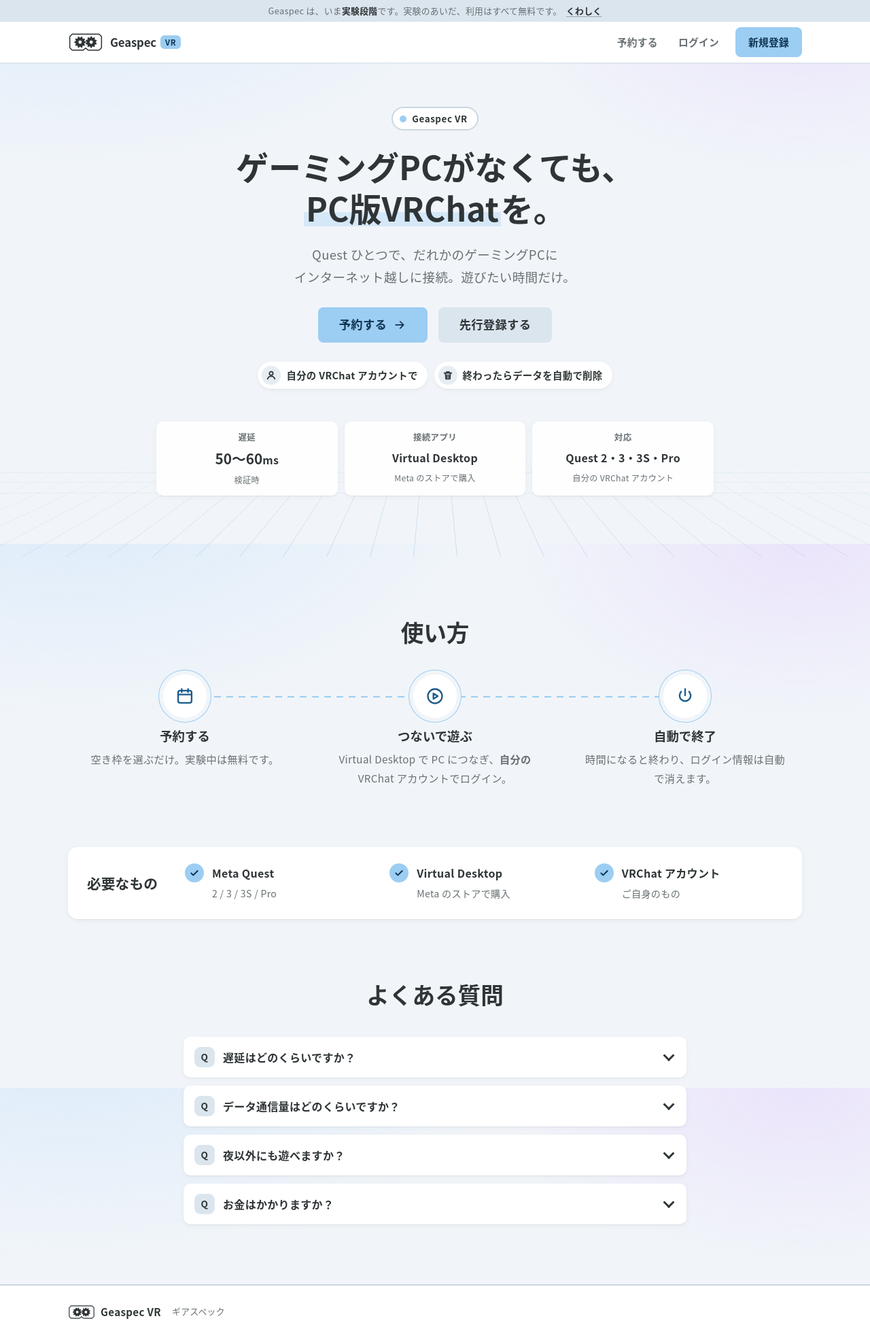
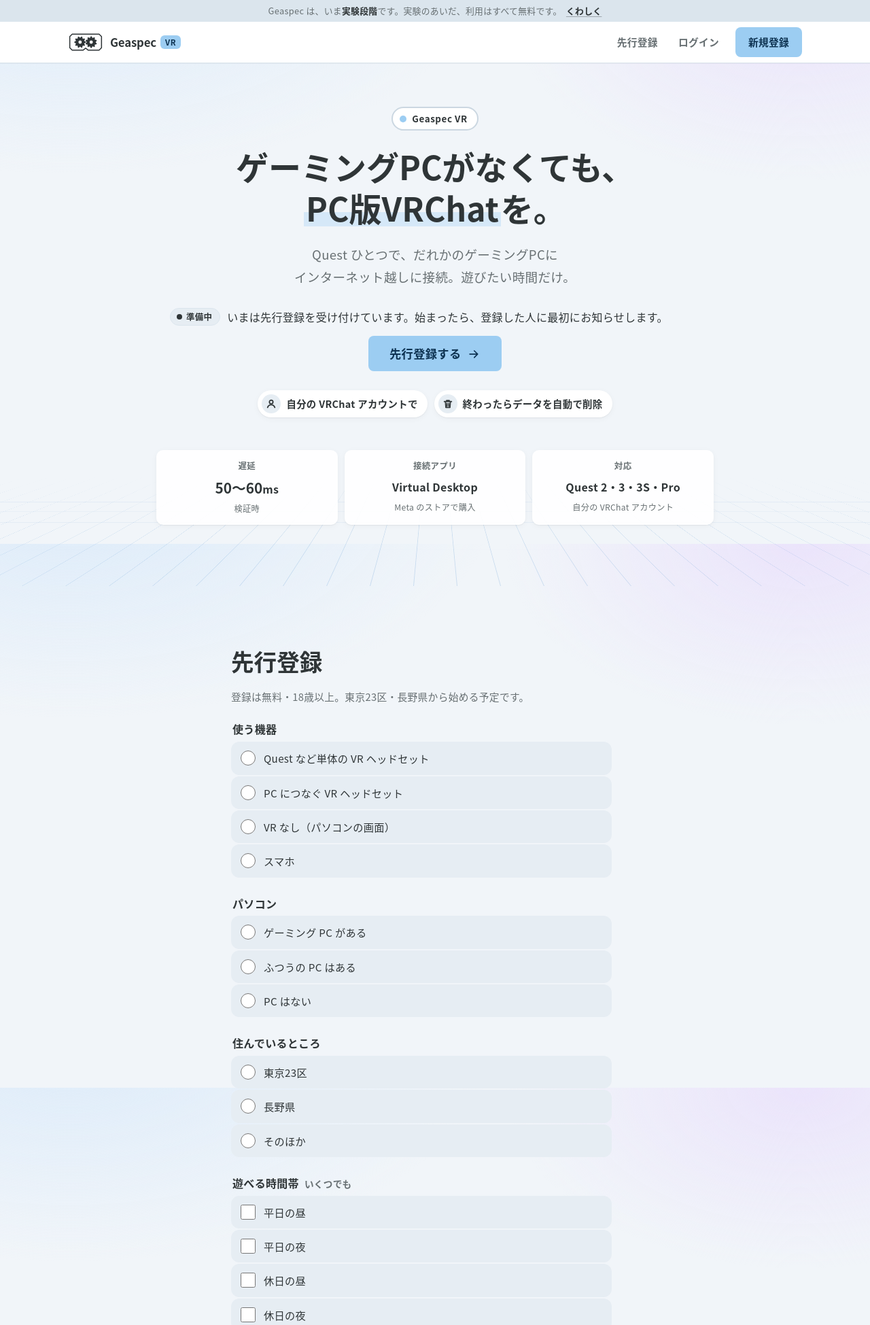
Before and after one commit to lihitothird-alt/Geaspec, a FastAPI app: page /vrchat in a window 1280 px wide. Shown: the top 1949 px of the page at 68% size. Run offline with FastAPI, Linux system fonts and the light colour scheme; data that the repository does not hold is empty; some web fonts are replaced.

Commit message:
VR: mark as coming soon and embed pre-registration form on the entrance
Co-Authored-By: Claude Opus 5.5 <noreply@anthropic.com>
Claude-Session: https://claude.ai/code/session_01CrzQPaUK2gPmFSV9Kby7iU

```diff
--- a/agent/host_agent.py
+++ b/agent/host_agent.py
@@ -57,7 +57,7 @@ else:  # テスト・dry-run 用に Windows 以外でも import できるよう
     winreg = None  # type: ignore[assignment]
 
 AGENT_NAME = "GeaspecAgent"
-AGENT_VERSION = "0.7.52"
+AGENT_VERSION = "0.7.53"
 log = logging.getLogger(AGENT_NAME)
 
 # ---------------------------------------------------------------------------
--- a/server/app/main.py
+++ b/server/app/main.py
@@ -330,7 +330,8 @@ def create_app(
             request.session["ref"] = ref
         slots = services.available_slots(db, clock.utcnow(), settings.hold_minutes)
         min_price = min((s.price_yen for s in slots), default=None)
-        return render(request, db, template, slot_count=len(slots), min_price=min_price)
+        return render(request, db, template, slot_count=len(slots), min_price=min_price,
+                      discord_url=settings.discord_invite_url, **test_choices)
 
     # VRAM の階層ごとに、向いている仕事 (AI の仕事を振り分ける目安)
     VRAM_TIERS = (
@@ -409,10 +410,11 @@ def create_app(
         email = str(form.get("email", "")).strip().lower()
         device, has_pc, area = (str(form.get(k, "")) for k in ("device", "has_pc", "area"))
         times = [t for t in form.getlist("times") if t in TEST_TIMES]
+        back = "/vrchat" if form.get("back") == "/vrchat" else "/test"
         if not (EMAIL_RE.match(email) and len(email) <= 255 and device in TEST_DEVICES and has_pc in TEST_PCS
                 and area in TEST_AREAS and form.get("adult") and form.get("agree")):
             flash(request, "入っていない項目があります。たしかめて、もう一度送ってください。", "error")
-            return redirect("/test")
+            return redirect(f"{back}#register" if back == "/vrchat" else "/test")
         row = db.scalar(select(TesterSignup).where(TesterSignup.email == email))
         if row is None:
             row = TesterSignup(email=email)
@@ -426,7 +428,7 @@ def create_app(
                       f"{TEST_AREAS[area]} / {TEST_DEVICES[device]} / {TEST_PCS[has_pc]}\n"
                       f"時間帯: {'、'.join(TEST_TIMES[t] for t in times) or 'なし'}\n"
                       f"Discord: {row.discord or 'なし'}\nメモ: {row.note or 'なし'}\n\n一覧: /admin/testers")
-        return redirect("/test?done=1")
+        return redirect("/vrchat?registered=1#register" if back == "/vrchat" else "/test?done=1")
 
     @app.get("/admin/testers", response_class=HTMLResponse)
     def admin_testers(request: Request, db: Session = Depends(get_db)):
--- a/server/app/static/style.css
+++ b/server/app/static/style.css
@@ -1855,3 +1855,5 @@ body.theme-ai::before, body.theme-gamedev::before { display: none; }
 .test-form { max-width: 560px; }
 .test-form fieldset { border: 0; padding: 0; margin: 0 0 6px; display: grid; gap: 2px; }
 .test-form legend { font-weight: 700; margin-bottom: 4px; display: flex; gap: 8px; align-items: baseline; }
+.soon-note { display: flex; gap: 10px; align-items: center; flex-wrap: wrap; margin: 4px 0 14px; }
+.register-sec .test-page { max-width: 640px; }
--- /dev/null
+++ b/server/app/templates/_tester_form.html
@@ -0,0 +1,23 @@
+{# 先行登録のフォーム。back は送ったあとに戻るページ (/test か /vrchat) #}
+  <form class="form test-form" method="post" action="/test">
+    <input type="hidden" name="back" value="{{ back|default('/test') }}">
+    <fieldset><legend>使う機器</legend>
+      {% for k, v in devices.items() %}<label class="check"><input type="radio" name="device" value="{{ k }}" required> {{ v }}</label>{% endfor %}
+    </fieldset>
+    <fieldset><legend>パソコン</legend>
+      {% for k, v in pcs.items() %}<label class="check"><input type="radio" name="has_pc" value="{{ k }}" required> {{ v }}</label>{% endfor %}
+    </fieldset>
+    <fieldset><legend>住んでいるところ</legend>
+      {% for k, v in areas.items() %}<label class="check"><input type="radio" name="area" value="{{ k }}" required> {{ v }}</label>{% endfor %}
+    </fieldset>
+    <fieldset><legend>遊べる時間帯<span class="muted small">いくつでも</span></legend>
+      {% for k, v in times.items() %}<label class="check"><input type="checkbox" name="times" value="{{ k }}"> {{ v }}</label>{% endfor %}
+    </fieldset>
+    <label>メールアドレス<input type="email" name="email" required autocomplete="email" inputmode="email" value="{{ user.email if user else '' }}"></label>
+    <label>Discord のユーザー名<span class="muted small">なくてもかまいません</span><input name="discord" maxlength="64" autocomplete="off"></label>
+    <label>ひとこと<span class="muted small">なくてもかまいません</span><textarea name="note" rows="2" maxlength="1000"></textarea></label>
+    <label class="check"><input type="checkbox" name="adult" value="1" required> 18歳以上です</label>
+    <label class="check"><input type="checkbox" name="agree" value="1" required> <span><a href="/legal/terms" target="_blank">利用規約</a>と<a href="/legal/privacy" target="_blank">プライバシーポリシー</a>に同意します</span></label>
+    <button class="btn">先行登録する</button>
+  </form>
+  <p class="muted small">いただいた連絡先は、Geaspec VR のご案内にだけ使います。</p>
--- a/server/app/templates/base.html
+++ b/server/app/templates/base.html
@@ -101,7 +101,7 @@
 
       {#- サイトごとのメニュー: 予約する・一覧・貸し出し -#}
       {%- if vr_area -%}
-        {%- set site_nav = [("/slots", "Book" if en else "予約する", "#i-calendar", true),
+        {%- set site_nav = [(vr_home ~ "#register" if not en else "/slots", "Book" if en else "先行登録", "#i-calendar", true),
                             ("/bookings", "My bookings" if en else "自分の予約", "#i-list", user),
                             ("/lend", "Lend" if en else "貸し出し", "#i-pc", user)] -%}
       {%- elif area in ("ai", "gamedev") -%}
@@ -128,7 +128,7 @@
       </nav>
 
       <div class="nav-mobile">
-        {% if vr_area and path not in ("/slots", "/vrchat", "/en/vr") %}<a class="btn small" href="/slots">{{ "Book" if en else "予約する" }}</a>{% endif %}
+        {% if vr_area and path not in ("/slots", "/vrchat", "/en/vr") %}<a class="btn small" href="{{ '/slots' if en else '/vrchat#register' }}">{{ "Book" if en else "先行登録" }}</a>{% endif %}
         <details class="menu">
           <summary><svg class="i ic-open"><use href="#i-menu"/></svg><svg class="i ic-close"><use href="#i-close"/></svg><span class="visually-hidden">メニュー</span></summary>
           <nav class="menu-panel" aria-label="メニュー">
--- a/server/app/templates/index.html
+++ b/server/app/templates/index.html
@@ -1,12 +1,12 @@
 {% extends "base.html" %}
 {% block title %}{{ settings.service_name }}（ギアスペック） | みんなで使う、みんなのパソコン{% endblock %}
-{% block description %}みんなで使う、みんなのパソコン。使っていない時間のパソコンを、必要な人と分け合う。AI やゲーム開発の仕事を頼んだり（準備中）、Quest からつないで PC版VRChat を遊んだりできます。{% endblock %}
+{% block description %}みんなで使う、みんなのパソコン。使っていない時間のパソコンを、必要な人と分け合う。AI やゲーム開発の仕事を頼んだり（準備中）、Quest からつないで PC版VRChat を遊んだり（準備中）できます。{% endblock %}
 {% block content %}
 <section class="hero hub" aria-labelledby="hero-title">
   <div class="wrap hero-grid">
     <div class="hero-copy">
       <h1 id="hero-title"><span class="ln">みんなで使う、</span><br><span class="ln"><mark class="hl">みんなのパソコン</mark>。</span></h1>
-      <p class="lead"><strong class="lead-key">使っていない時間の GPU を、必要な人と分け合う。</strong>AI の仕事を頼んだり、Quest からつないで PC版VRChat を遊んだりできます。</p>
+      <p class="lead"><strong class="lead-key">使っていない時間の GPU を、必要な人と分け合う。</strong>AI の仕事を頼んだり、Quest からつないで PC版VRChat を遊んだり（準備中）できます。</p>
       <div class="cta-row role-row">
         <a class="btn lg" href="#services">パソコンを使いたい<svg class="i" aria-hidden="true"><use href="#i-arrow"/></svg></a>
         <a class="btn lg ghost" href="#lend">パソコンを貸したい</a>
@@ -37,7 +37,7 @@
         <span class="svc-go">Geaspec Studio へ<svg class="i" aria-hidden="true"><use href="#i-arrow"/></svg></span>
       </a>
       <a class="svc svc-vr" href="{{ vr_home }}">
-        <div class="svc-top"><span class="svc-ic" aria-hidden="true"><svg class="i"><use href="#i-quest"/></svg></span><span class="badge confirmed">使えます</span></div>
+        <div class="svc-top"><span class="svc-ic" aria-hidden="true"><svg class="i"><use href="#i-quest"/></svg></span><span class="badge completed">準備中</span></div>
         <h3>Geaspec VR</h3>
         <p>Quest ひとつで、PC版VRChat。だれかのゲーミングPCに、遊びたい時間だけつなぎます。</p>
         <span class="svc-go">Geaspec VR へ<svg class="i" aria-hidden="true"><use href="#i-arrow"/></svg></span>
--- a/server/app/templates/vrchat.html
+++ b/server/app/templates/vrchat.html
@@ -6,10 +6,9 @@
     <p class="eyebrow"><span class="dot" aria-hidden="true"></span>Geaspec VR</p>
     <h1 id="hero-title"><span class="ln">ゲーミングPCが</span><span class="ln">なくても、</span><br><span class="ln"><mark class="hl">PC版VRChat</mark>を。</span></h1>
     <p class="lead">Quest ひとつで、だれかのゲーミングPCに<span class="nowrap">インターネット越しに接続。</span><span class="nowrap">遊びたい時間だけ。</span></p>
+    <p class="soon-note"><span class="badge completed">準備中</span>いまは先行登録を受け付けています。始まったら、登録した人に最初にお知らせします。</p>
     <div class="cta-row">
-      <a class="btn lg" href="/slots">予約する{% if slot_count %}（空き {{ slot_count }} 件）{% endif %}<svg class="i" aria-hidden="true"><use href="#i-arrow"/></svg></a>
-      <a class="btn lg ghost" href="/test">先行登録する</a>
-      {% if not free_mode and min_price %}<p class="price-tag">1枠 <span class="num">{{ min_price|yen }}</span>〜</p>{% endif %}
+      <a class="btn lg" href="#register">先行登録する<svg class="i" aria-hidden="true"><use href="#i-arrow"/></svg></a>
     </div>
     <ul class="trust" aria-label="安心の理由">
       <li><span class="ic" aria-hidden="true"><svg class="i"><use href="#i-user"/></svg></span>自分の VRChat アカウントで</li>
@@ -23,6 +22,21 @@
       <div><dt>接続アプリ</dt><dd>Virtual Desktop</dd><small>Meta のストアで購入</small></div>
       <div><dt>対応</dt><dd>Quest 2・3・3S・Pro</dd><small>自分の VRChat アカウント</small></div>
     </dl>
+  </div>
+</section>
+
+<section class="section register-sec" id="register" aria-labelledby="register-title">
+  <div class="wrap test-page">
+    {% if request.query_params.get("registered") %}
+    <h2 id="register-title">先行登録が完了しました</h2>
+    <p>使えるようになったら、最初にお知らせします。</p>
+    {% if discord_url %}<p><a class="btn" href="{{ discord_url }}" target="_blank" rel="noopener">Discord に参加する</a></p>
+    <p class="muted small">Discord では、最新のお知らせや、VR・パソコンまわりの情報交換ができます。</p>{% endif %}
+    {% else %}
+    <h2 id="register-title">先行登録</h2>
+    <p class="muted">登録は無料・18歳以上。東京23区・長野県から始める予定です。</p>
+    {% set back = "/vrchat" %}{% include "_tester_form.html" %}
+    {% endif %}
   </div>
 </section>
 
--- a/server/app/version.py
+++ b/server/app/version.py
@@ -1,12 +1,15 @@
 """予約サイト一式の版。agent/host_agent.py の AGENT_VERSION と同じにする (リリースは同じタグで出る)。"""
 
-VERSION = "0.7.52"
+VERSION = "0.7.53"
 RELEASE_URL = f"https://github.com/lihitothird-alt/Geaspec/releases/tag/agent-v{VERSION}"
 # 貸す人の Windows アプリ (サイトと同じ版のもの)
 AGENT_SETUP_URL = f"https://github.com/lihitothird-alt/Geaspec/releases/download/agent-v{VERSION}/GeaspecAgent-Setup-{VERSION}.exe"
 
 # Discord の「更新情報」に書く変更点 (テスターと運営が読む)。新しい版を出すときに足す
 CHANGES: dict[str, list[str]] = {
+    "0.7.53": [
+        "Geaspec VR を「準備中」にして、入口のページに先行登録のフォームを直接置きました",
+    ],
     "0.7.52": [
         "スマホの Geaspec VR の「使い方」で、丸と丸の間の長さをそろえました",
         "いちばん下の案内に「お問い合わせ」（メールアドレスと、フィードバック・相談の Discord）を足しました",
```
Also changed, not shown: server/app/templates/test.html (+1 -21 lines), server/tests/test_app.py (+7 -2 lines).
